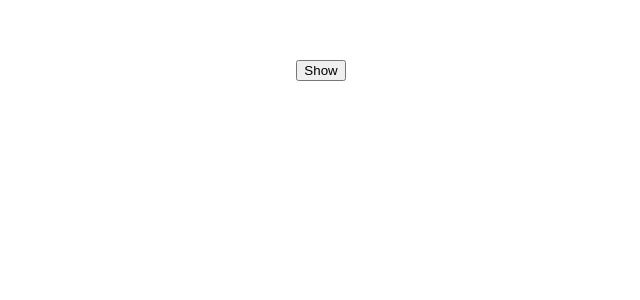
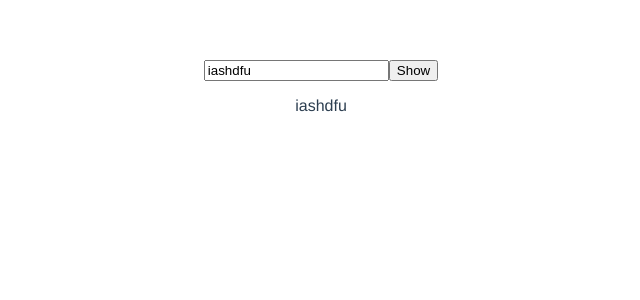
Before and after one commit to alzamiarafat/learning-vue-js, a Vue app: page / in a window 1280 px wide. Shown: the top 300 px of the page, without its empty margins (319-959 px from the left). Built offline with nearby package versions, Linux system fonts and the light colour scheme.

Commit message:
custom input component

```diff
--- a/src/App.vue
+++ b/src/App.vue
@@ -90,8 +90,11 @@
 <!--    <h2>App for username {{ username }}</h2>-->
 <!--    <ComponentFirst />-->
 
+    <Input v-model="name"/>
     <button @click="popupShow = true">Show</button>
+<!--    <input v-model="name" />-->
     <Popup v-show="popupShow" @close="popupClosed"/>
+    <p>{{ name }}</p>
 
   </div>
 </template>
@@ -104,16 +107,19 @@
 // import NonProps from './components/NonProps';
 // import ComponentFirst from './components/Component'
 import Popup from './components/Popup'
+import Input from './components/Input'
 
 export default {
   name: 'App',
   components: {
     // NonProps,
     // ComponentFirst,
-    Popup
+    Popup,
+    Input
   },
   data() {
     return {
+      name: 'iashdfu',
       firstName: "AL Zami",
       lastName: "Arafat",
       username: "zamii00",
--- /dev/null
+++ b/src/components/Input.vue
@@ -0,0 +1,17 @@
+<template>
+  <input type="text" :value="modelValue" @input="$emit('update:modelValue', $event.target.value)">
+</template>
+
+<script>
+export default {
+  name: 'Input',
+  props: {
+    modelValue: String
+  },
+  data() {
+    return{
+      name: ""
+    }
+  }
+}
+</script>
```
